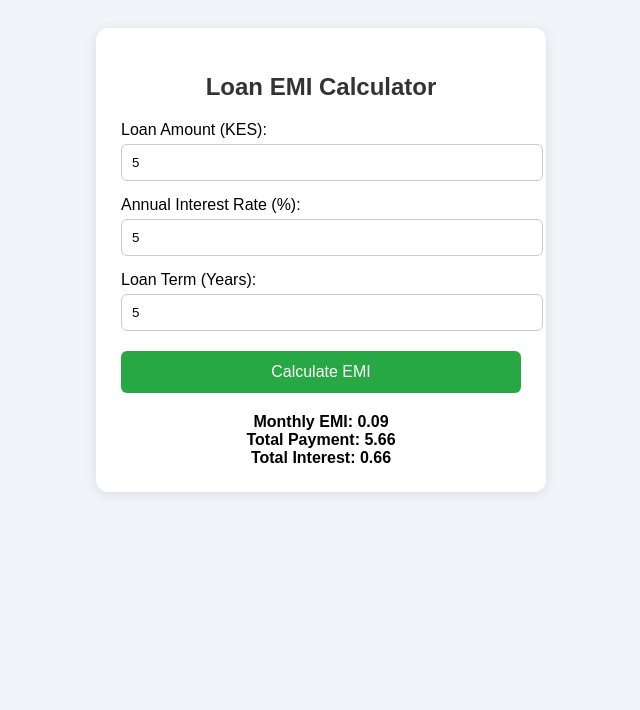
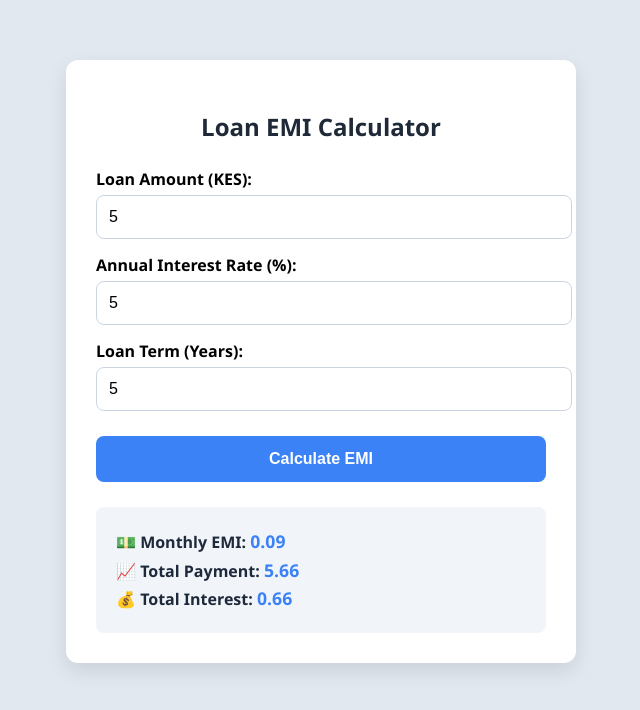
Before and after one commit to MoyiWycliffe/Loan-EMI-Calculator, a plain HTML site: page index.html in a window 1280 px wide. Both pictures are taken after typing "5", "5", "5" into the empty fields and a click on the button "Calculate EMI". Shown: the whole page, without its empty margins (319-959 px from the left). Drawn offline with Linux system fonts and the light colour scheme.

Commit message:
Update index.html

```diff
--- a/index.html
+++ b/index.html
@@ -6,59 +6,86 @@
   <title>Loan EMI Calculator</title>
   <style>
     body {
-      font-family: Arial, sans-serif;
-      background: #f1f5f9;
-      padding: 20px;
+      font-family: 'Segoe UI', Tahoma, Geneva, Verdana, sans-serif;
+      background: #e2e8f0;
+      margin: 0;
+      padding: 0;
     }
 
     .calculator {
-      max-width: 400px;
-      margin: auto;
+      max-width: 450px;
+      margin: 60px auto;
       background: #fff;
-      padding: 25px;
+      padding: 30px;
       border-radius: 12px;
-      box-shadow: 0 2px 12px rgba(0,0,0,0.1);
+      box-shadow: 0 8px 20px rgba(0,0,0,0.1);
+      text-align: center;
     }
 
     h2 {
-      text-align: center;
-      margin-bottom: 20px;
-      color: #333;
+      margin-bottom: 25px;
+      color: #1f2937;
     }
 
     label {
       display: block;
       margin-top: 15px;
+      font-weight: bold;
+      text-align: left;
     }
 
     input {
       width: 100%;
-      padding: 10px;
+      padding: 12px;
       margin-top: 5px;
-      border: 1px solid #ccc;
-      border-radius: 6px;
+      border: 1px solid #cbd5e1;
+      border-radius: 8px;
+      font-size: 16px;
     }
 
     button {
       width: 100%;
-      padding: 12px;
-      margin-top: 20px;
-      background: #28a745;
+      padding: 14px;
+      margin-top: 25px;
+      background: #3b82f6;
       color: white;
       border: none;
-      border-radius: 6px;
+      border-radius: 8px;
       font-size: 16px;
       cursor: pointer;
+      transition: background 0.3s;
+      font-weight: bold;
     }
 
     button:hover {
-      background: #218838;
+      background: #2563eb;
     }
 
     #result {
-      margin-top: 20px;
-      text-align: center;
+      margin-top: 25px;
+      text-align: left;
+      background: #f1f5f9;
+      padding: 20px;
+      border-radius: 8px;
       font-weight: bold;
+      color: #1e293b;
+      line-height: 1.6;
+    }
+
+    #result span {
+      color: #3b82f6;
+      font-size: 1.1em;
+    }
+
+    @media(max-width: 500px) {
+      .calculator {
+        margin: 20px;
+        padding: 20px;
+      }
+      button, input {
+        font-size: 14px;
+        padding: 10px;
+      }
     }
   </style>
 </head>
@@ -86,8 +113,8 @@
       const annualRate = parseFloat(document.getElementById("rate").value);
       const years = parseFloat(document.getElementById("years").value);
 
-      if (isNaN(loan) || isNaN(annualRate) || isNaN(years)) {
-        document.getElementById("result").innerText = "Please enter valid numbers.";
+      if (isNaN(loan) || isNaN(annualRate) || isNaN(years) || loan <= 0 || annualRate < 0 || years <= 0) {
+        document.getElementById("result").innerHTML = "<span>⚠️ Please enter valid positive numbers.</span>";
         return;
       }
 
@@ -101,9 +128,9 @@
       const totalInterest = totalPayment - loan;
 
       document.getElementById("result").innerHTML = `
-        Monthly EMI: <strong> ${emi.toFixed(2)}</strong><br/>
-        Total Payment: <strong> ${totalPayment.toFixed(2)}</strong><br/>
-        Total Interest: <strong> ${totalInterest.toFixed(2)}</strong>
+        💵 Monthly EMI: <span>${emi.toFixed(2)}</span><br/>
+        📈 Total Payment: <span>${totalPayment.toFixed(2)}</span><br/>
+        💰 Total Interest: <span>${totalInterest.toFixed(2)}</span>
       `;
     }
   </script>
```
